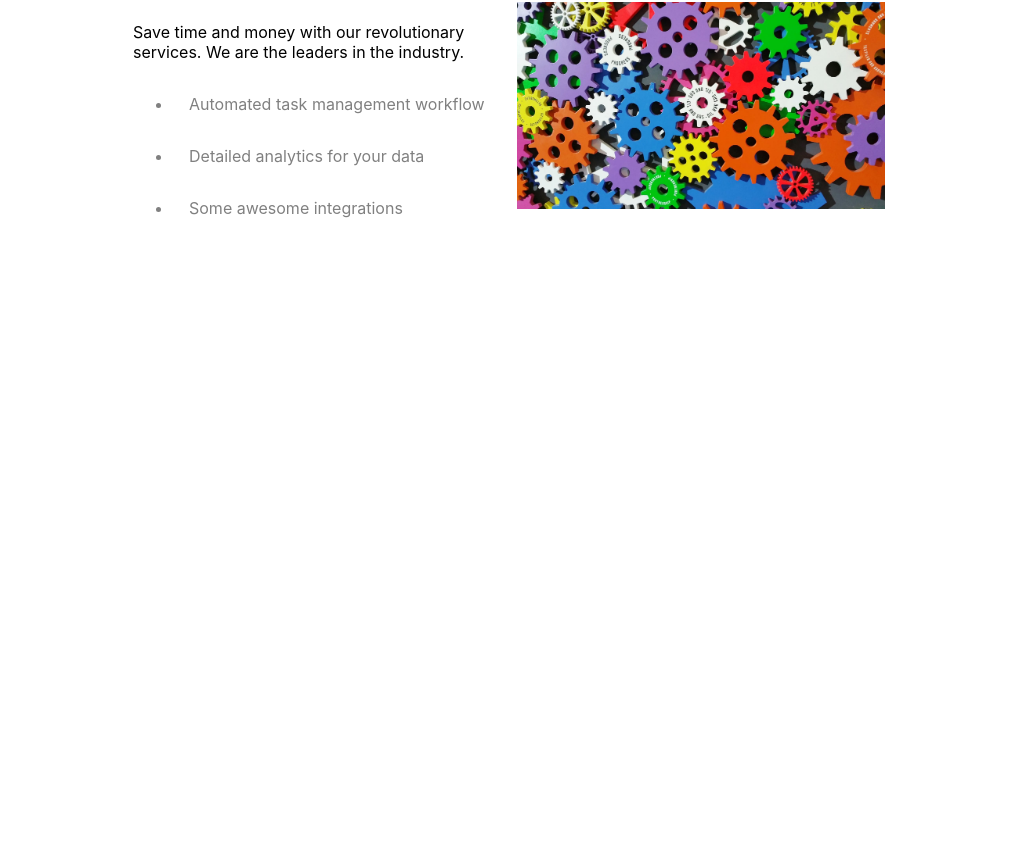
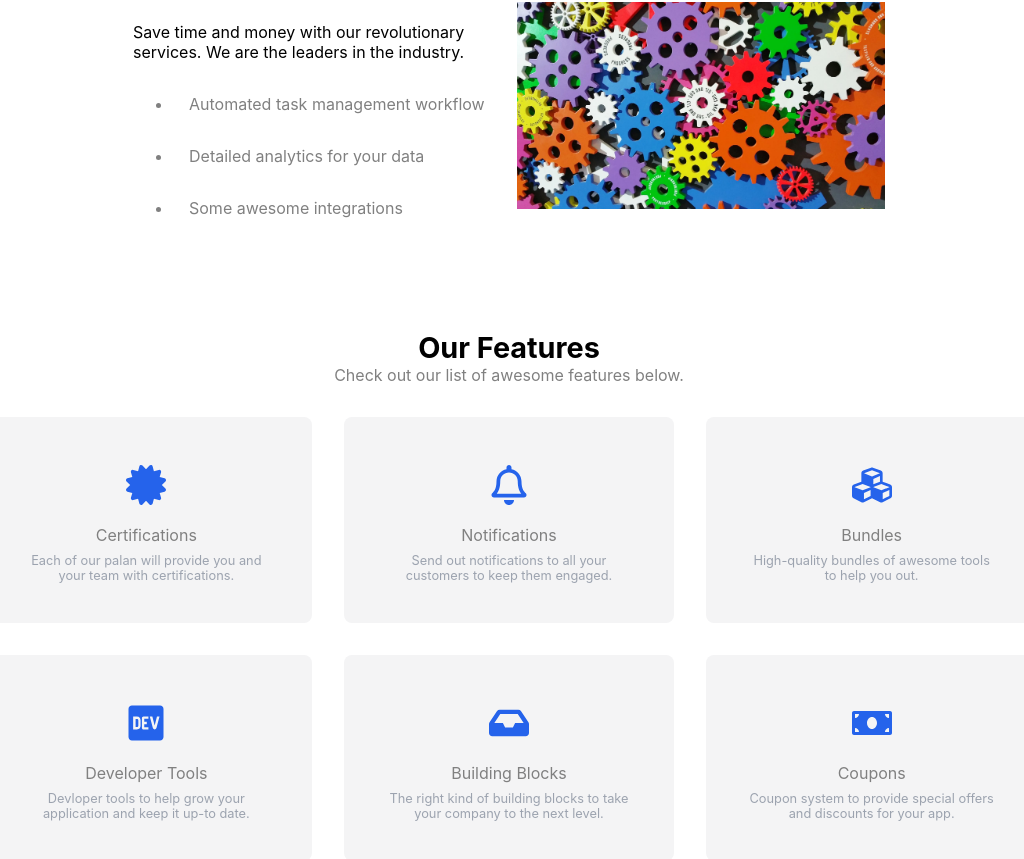
Before and after one commit to akashmehrotra29/null-brains, a React (Create React App) app: page / in a window 1280 px wide. Shown: the part 1087-1946 px from the top of the page, without its empty margins (131-1155 px from the left). Before the commit the page ends 1353 px from the top, so only its background shows below. Built offline with nearby package versions, Linux system fonts and the light colour scheme.

Commit message:
feat: Features component

```diff
--- a/src/App.js
+++ b/src/App.js
@@ -1,4 +1,4 @@
-import { Navbar, Banner, Companies, USP } from "./Components";
+import { Navbar, Banner, Companies, USP, Features } from "./Components";
 
 function App() {
   return (
@@ -7,6 +7,7 @@ function App() {
       <Banner />
       <Companies />
       <USP />
+      <Features />
     </div>
   );
 }
--- /dev/null
+++ b/src/Components/Features/Features.jsx
@@ -0,0 +1,74 @@
+import styles from "./Features.module.css";
+import {
+  FaCertificate,
+  FaRegBell,
+  FaCubes,
+  FaDev,
+  FaInbox,
+  FaMoneyBill,
+} from "react-icons/fa";
+
+const features = [
+  {
+    logo: <FaCertificate size={40} color="#2563EB" />,
+    featureName: "Certifications",
+    featureDescription:
+      "Each of our palan will provide you and your team with certifications.",
+  },
+  {
+    logo: <FaRegBell size={40} color="#2563EB" />,
+    featureName: "Notifications",
+    featureDescription:
+      "Send out notifications to all your customers to keep them engaged.",
+  },
+  {
+    logo: <FaCubes size={40} color="#2563EB" />,
+    featureName: "Bundles",
+    featureDescription:
+      "High-quality bundles of awesome tools to help you out.",
+  },
+  {
+    logo: <FaDev size={40} color="#2563EB" />,
+    featureName: "Developer Tools",
+    featureDescription:
+      "Devloper tools to help grow your application and keep it up-to date.",
+  },
+  {
+    logo: <FaInbox size={40} color="#2563EB" />,
+    featureName: "Building Blocks",
+    featureDescription:
+      "The right kind of building blocks to take your company to the next level.",
+  },
+  {
+    logo: <FaMoneyBill size={40} color="#2563EB" />,
+    featureName: "Coupons",
+    featureDescription:
+      "Coupon system to provide special offers and discounts for your app.",
+  },
+];
+
+export const Features = () => {
+  return (
+    <>
+      <div className={styles.container}>
+        <div className={styles.featuresHeading}>
+          <h2>Our Features</h2>
+          <div>Check out our list of awesome features below.</div>
+        </div>
+        <div className={styles.featuresGridContainer}>
+          {features.map((feature) => {
+            return (
+              <>
+                <div className={styles.featuresCardContainer}>
+                  <div>{feature.logo}</div>
+                  <div>{feature.featureName}</div>
+                  <div>{feature.featureDescription}</div>
+                </div>
+              </>
+            );
+          })}
+        </div>
+      </div>
+    </>
+  );
+};
--- /dev/null
+++ b/src/Components/Features/Features.module.css
@@ -0,0 +1,68 @@
+.container {
+  margin: 5rem;
+}
+
+.featuresHeading {
+  display: flex;
+  flex-direction: column;
+  align-items: center;
+  justify-content: center;
+}
+
+.featuresHeading :nth-child(1) {
+  all: unset;
+  font-weight: 700;
+  font-size: 1.8rem;
+  text-align: center;
+}
+
+.featuresHeading :nth-last-child(1) {
+  color: grey;
+  text-align: center;
+}
+
+.featuresGridContainer {
+  padding-top: 2rem;
+  display: grid;
+  grid-template-columns: repeat(3, 1fr);
+  grid-gap: 2rem;
+  margin: 0rem 1rem;
+}
+
+@media screen and (max-width: 650px) {
+  .featuresGridContainer {
+    padding-top: 2rem;
+    display: grid;
+    grid-template-columns: auto;
+    grid-gap: 2rem;
+    margin: 0rem 1rem;
+  }
+}
+
+.featuresCardContainer {
+  display: flex;
+  flex-direction: column;
+  align-items: center;
+  justify-content: center;
+  flex-wrap: wrap;
+
+  background-color: var(--background-grey);
+  padding: 2rem;
+  border-radius: 0.5rem;
+}
+
+.featuresCardContainer :nth-child(1) {
+  padding: 0.5rem;
+}
+
+.featuresCardContainer :nth-child(2) {
+  color: var(--grey);
+  text-align: center;
+}
+
+.featuresCardContainer :nth-child(3) {
+  padding: 0.5rem;
+  color: var(--light-grey);
+  font-size: 0.8rem;
+  text-align: center;
+}
--- a/src/Components/Navbar/Navbar.module.css
+++ b/src/Components/Navbar/Navbar.module.css
@@ -65,8 +65,3 @@ ul > li {
     display: block;
   }
 }
-@media screen and (min-width: 650px) {
-  .menuDisplay {
-    display: none;
-  }
-}
--- a/src/Components/index.js
+++ b/src/Components/index.js
@@ -2,3 +2,4 @@ export { Navbar } from "./Navbar/Navbar";
 export { Banner } from "./Banner/Banner";
 export { Companies } from "./Companies/Companies";
 export { USP } from "./USP/USP";
+export { Features } from "./Features/Features";
--- a/src/index.css
+++ b/src/index.css
@@ -1,7 +1,9 @@
 :root {
   --purple: #5854ea;
   --grey: grey;
+  --light-grey: #9ca3af;
   --green: #34d399;
+  --background-grey: #f4f4f5;
 }
 
 body {
```
